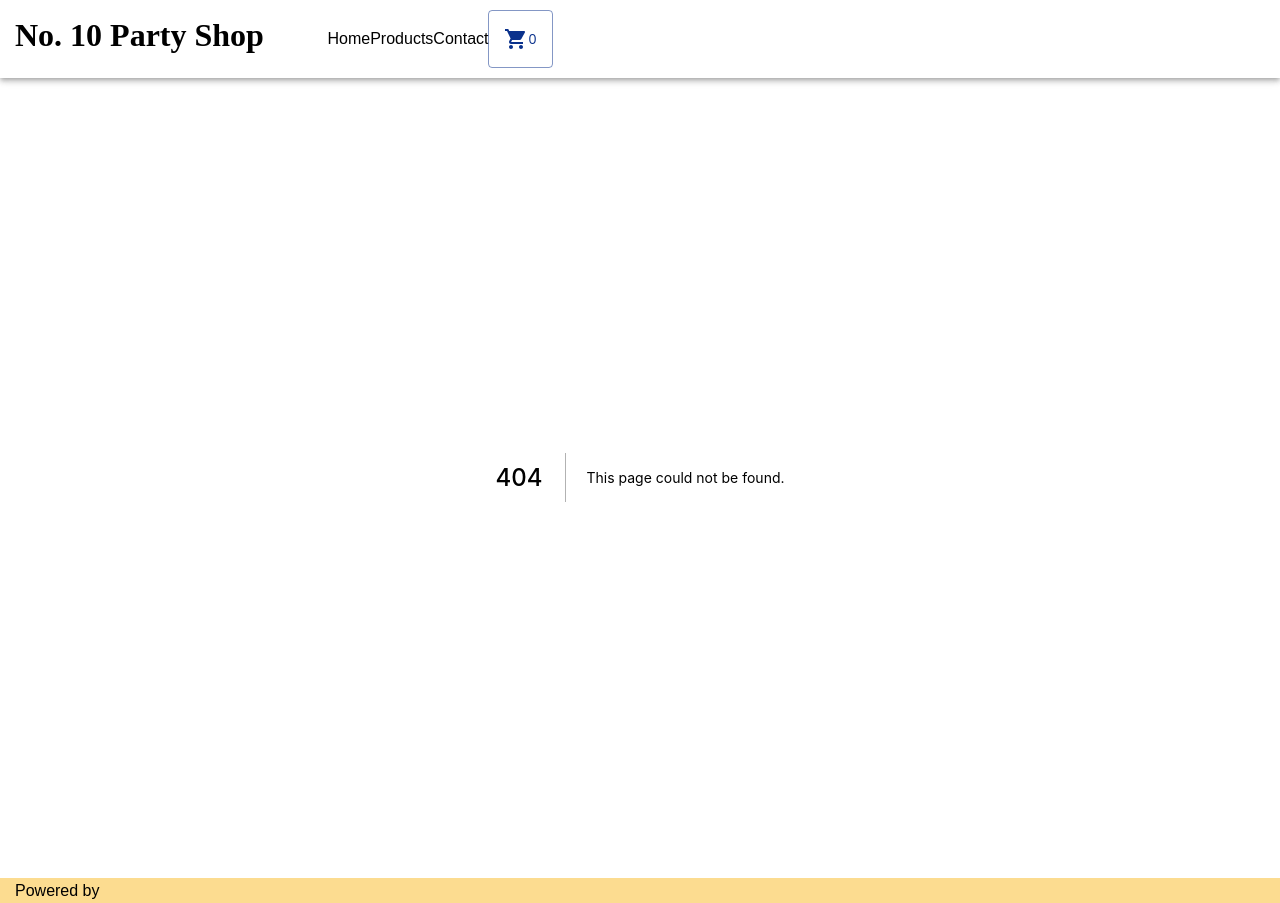
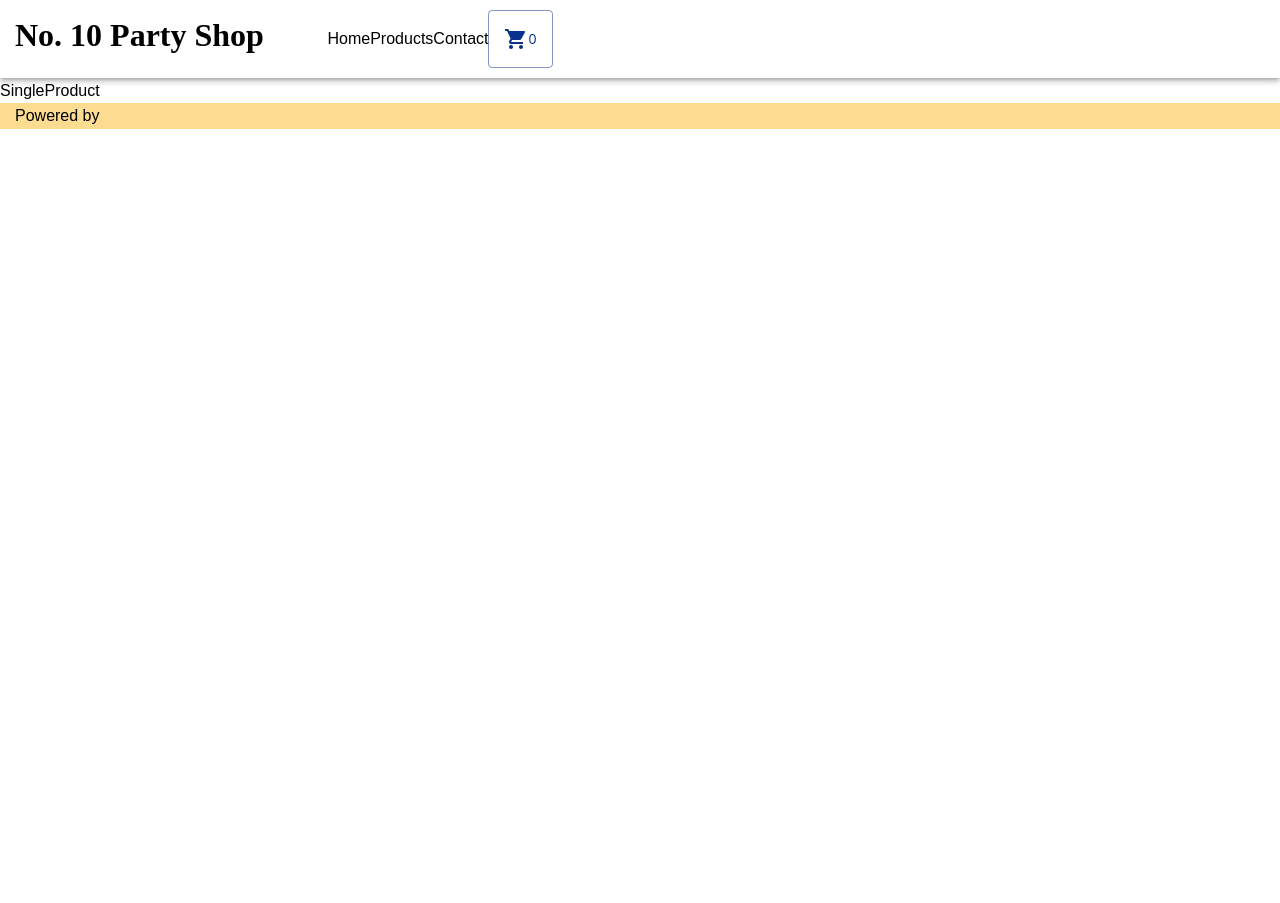
Before and after one commit to seanvarnham/Sample-News-Project, a Next.js app: page /products/1 in a window 1280 px wide. Before the commit this address had no page. After the commit the page ends 800 px from the top, so only its background shows below. Built offline with nearby package versions, Linux system fonts and the light colour scheme.

Commit message:
Create [slug].tsx
Add dynamic page

```diff
--- /dev/null
+++ b/pages/products/[slug].tsx
@@ -0,0 +1,40 @@
+import { useRouter } from "next/router";
+import { Product, Products } from "../../templates/interfaces";
+
+type Props = {};
+
+const SingleProduct = (props: Props) => {
+	const router = useRouter();
+	console.log("Page Slug: ", router.query.slug);
+	return <div>SingleProduct</div>;
+};
+
+export default SingleProduct;
+
+// export const getStaticProps = async () => {
+// 	const response = fetch("http://localhost:3000/api/products");
+// 	const data = (await response).json();
+
+// 	return {
+// 		props: {
+// 			// thisPageId: meetupId,
+// 			products: data,
+// 			revalidate: 60 * 60 * 24 * 15,
+// 		},
+// 	};
+// };
+
+// export const getStaticPaths = async () => {
+// 	const response = await fetch("http://localhost:3000/api/products");
+// 	const data = (await response).json();
+// 	console.log("data", data);
+// 	// data?.map((item:Product) => {
+// 	// 	return { params: {item} },
+// 	// })
+// 	return {
+// 		paths: [
+// 			{ params: { slug: "Champagne" } }, // See the "paths" section below
+// 		],
+// 		fallback: true,
+// 	};
+// };
```
